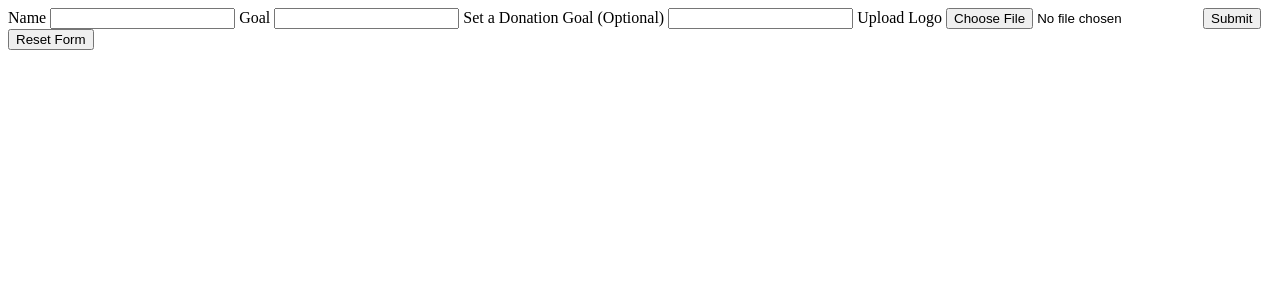
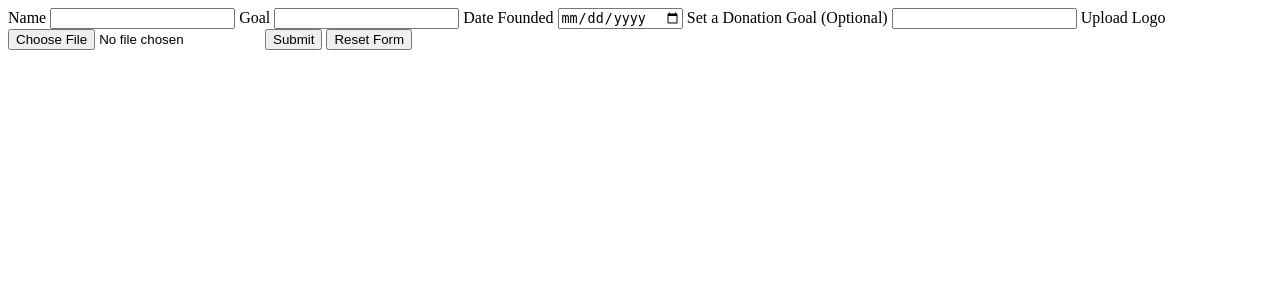
Before and after one commit to MNance701/ASE-230-Team-Charity-Website, a PHP site: page /create.php in a window 1280 px wide. Shown: the top 300 px of the page. Run offline with PHP 8.4, Linux system fonts and the light colour scheme.

Commit message:
added 'dateFounded' to user input

```diff
--- a/create.php
+++ b/create.php
@@ -15,7 +15,7 @@ if(count($_POST)>0){
         'name'=>$_POST['name'],
         'goal'=>$_POST['goal'],
         'img'=>$filename,
-        //datePublished=>,
+        'datePublished'=>$_POST['dateFounded'],
         'raisedFunds'=>0,
         'donationGoal'=>$_POST['donationGoal']
     ];
@@ -48,6 +48,8 @@ if(count($_POST)>0){
             <input type="text" name="name" required />
             <label>Goal</label>
             <input type="text" name="goal" required />
+            <label>Date Founded</label>
+            <input type="date" name="date_founded">
             <label>Set a Donation Goal (Optional)</label>
             <input type="number" name="donationGoal" />
             <label>Upload Logo</label>
```
